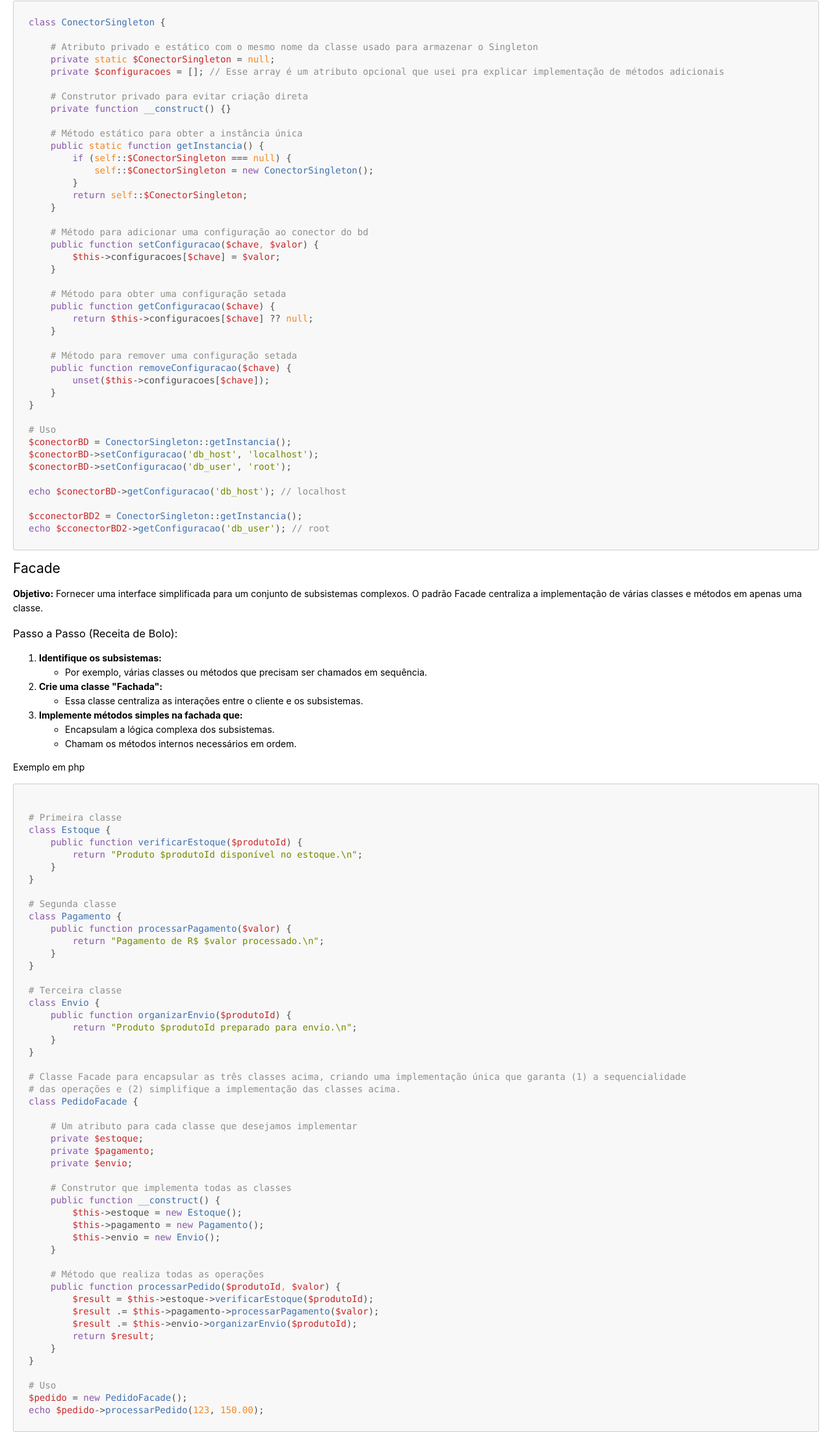
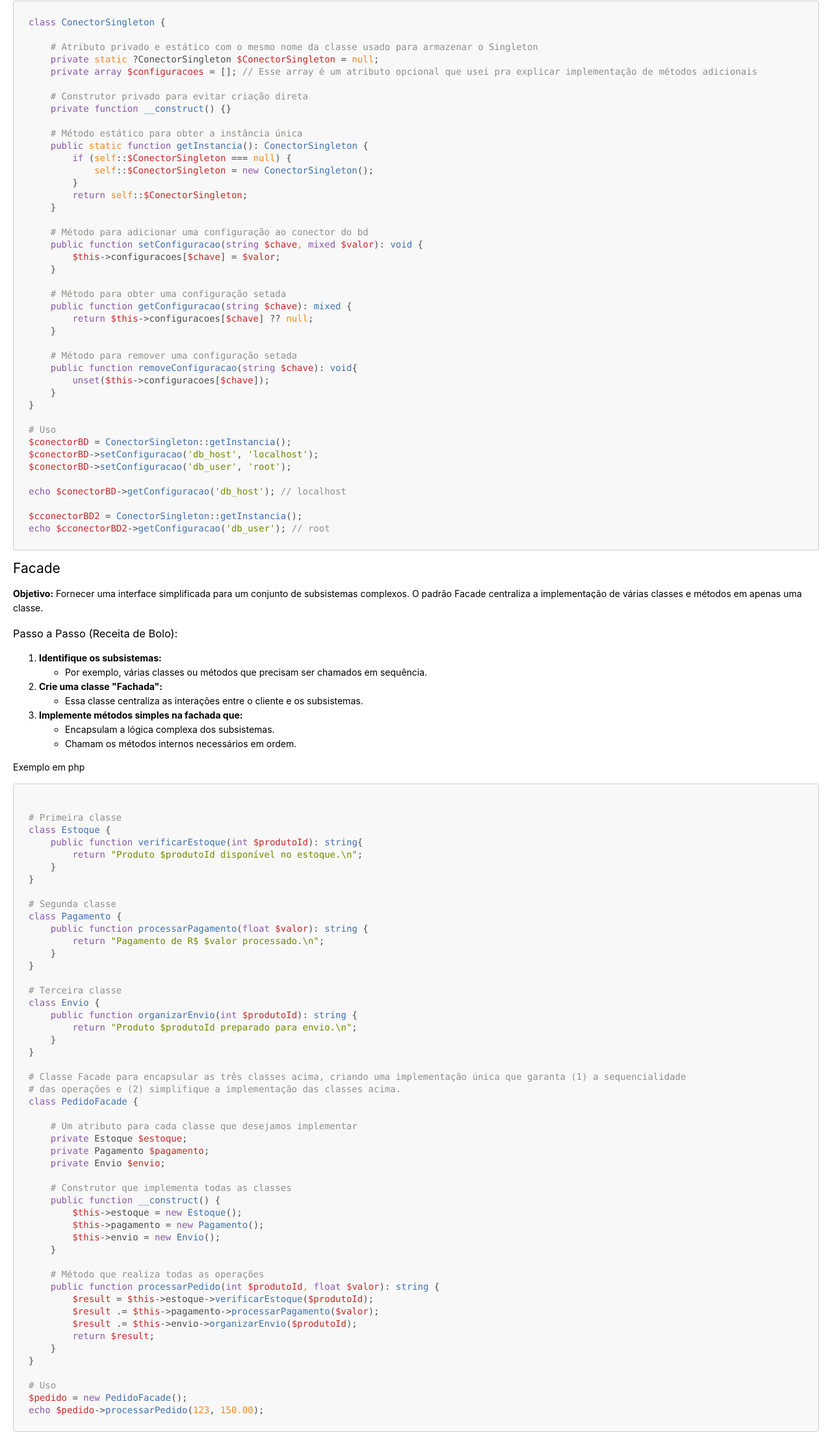
Before and after one commit to evandrovieiramafort/evandrovieiramafort.github.io, a plain HTML site: page mark.html in a window 1280 px wide. Shown: the part 537-2741 px from the top of the page at 65% size. Drawn offline with Linux system fonts and the light colour scheme; a script that the page names is missing.

Commit message:
Update mark.html

```diff
--- a/mark.html
+++ b/mark.html
@@ -1,7 +1,7 @@
 <!DOCTYPE html>
 <html>
 <head>
-<title>mark.md</title>
+<title>markdown.md</title>
 <meta http-equiv="Content-type" content="text/html;charset=UTF-8">
 
 <style>
@@ -391,14 +391,14 @@ code {
 <pre class="hljs"><code><div><span class="hljs-class"><span class="hljs-keyword">class</span> <span class="hljs-title">ConectorSingleton</span> </span>{
 
     <span class="hljs-comment"># Atributo privado e estático com o mesmo nome da classe usado para armazenar o Singleton</span>
-    <span class="hljs-keyword">private</span> <span class="hljs-built_in">static</span> <span class="hljs-variable">$ConectorSingleton</span> = <span class="hljs-literal">null</span>;
-    <span class="hljs-keyword">private</span> <span class="hljs-variable">$configuracoes</span> = []; <span class="hljs-comment">// Esse array é um atributo opcional que usei pra explicar implementação de métodos adicionais</span>
+    <span class="hljs-keyword">private</span> <span class="hljs-built_in">static</span> ?ConectorSingleton <span class="hljs-variable">$ConectorSingleton</span> = <span class="hljs-literal">null</span>;
+    <span class="hljs-keyword">private</span> <span class="hljs-keyword">array</span> <span class="hljs-variable">$configuracoes</span> = []; <span class="hljs-comment">// Esse array é um atributo opcional que usei pra explicar implementação de métodos adicionais</span>
 
     <span class="hljs-comment"># Construtor privado para evitar criação direta</span>
     <span class="hljs-keyword">private</span> <span class="hljs-function"><span class="hljs-keyword">function</span> <span class="hljs-title">__construct</span>(<span class="hljs-params"></span>) </span>{}
 
     <span class="hljs-comment"># Método estático para obter a instância única</span>
-    <span class="hljs-keyword">public</span> <span class="hljs-built_in">static</span> <span class="hljs-function"><span class="hljs-keyword">function</span> <span class="hljs-title">getInstancia</span>(<span class="hljs-params"></span>) </span>{
+    <span class="hljs-keyword">public</span> <span class="hljs-built_in">static</span> <span class="hljs-function"><span class="hljs-keyword">function</span> <span class="hljs-title">getInstancia</span>(<span class="hljs-params"></span>): <span class="hljs-title">ConectorSingleton</span> </span>{
         <span class="hljs-keyword">if</span> (<span class="hljs-built_in">self</span>::<span class="hljs-variable">$ConectorSingleton</span> === <span class="hljs-literal">null</span>) {
             <span class="hljs-built_in">self</span>::<span class="hljs-variable">$ConectorSingleton</span> = <span class="hljs-keyword">new</span> <span class="hljs-title class_">ConectorSingleton</span>();
         }
@@ -406,17 +406,17 @@ code {
     }
 
     <span class="hljs-comment"># Método para adicionar uma configuração ao conector do bd</span>
-    <span class="hljs-keyword">public</span> <span class="hljs-function"><span class="hljs-keyword">function</span> <span class="hljs-title">setConfiguracao</span>(<span class="hljs-params"><span class="hljs-variable">$chave</span>, <span class="hljs-variable">$valor</span></span>) </span>{
+    <span class="hljs-keyword">public</span> <span class="hljs-function"><span class="hljs-keyword">function</span> <span class="hljs-title">setConfiguracao</span>(<span class="hljs-params"><span class="hljs-keyword">string</span> <span class="hljs-variable">$chave</span>, <span class="hljs-keyword">mixed</span> <span class="hljs-variable">$valor</span></span>): <span class="hljs-title">void</span> </span>{
         <span class="hljs-variable language_">$this</span>-&gt;configuracoes[<span class="hljs-variable">$chave</span>] = <span class="hljs-variable">$valor</span>;
     }
 
     <span class="hljs-comment"># Método para obter uma configuração setada</span>
-    <span class="hljs-keyword">public</span> <span class="hljs-function"><span class="hljs-keyword">function</span> <span class="hljs-title">getConfiguracao</span>(<span class="hljs-params"><span class="hljs-variable">$chave</span></span>) </span>{
+    <span class="hljs-keyword">public</span> <span class="hljs-function"><span class="hljs-keyword">function</span> <span class="hljs-title">getConfiguracao</span>(<span class="hljs-params"><span class="hljs-keyword">string</span> <span class="hljs-variable">$chave</span></span>): <span class="hljs-title">mixed</span> </span>{
         <span class="hljs-keyword">return</span> <span class="hljs-variable language_">$this</span>-&gt;configuracoes[<span class="hljs-variable">$chave</span>] ?? <span class="hljs-literal">null</span>;
     }
 
     <span class="hljs-comment"># Método para remover uma configuração setada</span>
-    <span class="hljs-keyword">public</span> <span class="hljs-function"><span class="hljs-keyword">function</span> <span class="hljs-title">removeConfiguracao</span>(<span class="hljs-params"><span class="hljs-variable">$chave</span></span>) </span>{
+    <span class="hljs-keyword">public</span> <span class="hljs-function"><span class="hljs-keyword">function</span> <span class="hljs-title">removeConfiguracao</span>(<span class="hljs-params"><span class="hljs-keyword">string</span> <span class="hljs-variable">$chave</span></span>): <span class="hljs-title">void</span></span>{
         <span class="hljs-keyword">unset</span>(<span class="hljs-variable language_">$this</span>-&gt;configuracoes[<span class="hljs-variable">$chave</span>]);
     }
 }
@@ -457,21 +457,21 @@ de várias classes e métodos em apenas uma classe.</p>
 <pre class="hljs"><code><div>
 <span class="hljs-comment"># Primeira classe </span>
 <span class="hljs-class"><span class="hljs-keyword">class</span> <span class="hljs-title">Estoque</span> </span>{
-    <span class="hljs-keyword">public</span> <span class="hljs-function"><span class="hljs-keyword">function</span> <span class="hljs-title">verificarEstoque</span>(<span class="hljs-params"><span class="hljs-variable">$produtoId</span></span>) </span>{
+    <span class="hljs-keyword">public</span> <span class="hljs-function"><span class="hljs-keyword">function</span> <span class="hljs-title">verificarEstoque</span>(<span class="hljs-params"><span class="hljs-keyword">int</span> <span class="hljs-variable">$produtoId</span></span>): <span class="hljs-title">string</span></span>{
         <span class="hljs-keyword">return</span> <span class="hljs-string">&quot;Produto <span class="hljs-subst">$produtoId</span> disponível no estoque.\n&quot;</span>;
     }
 }
 
 <span class="hljs-comment"># Segunda classe</span>
 <span class="hljs-class"><span class="hljs-keyword">class</span> <span class="hljs-title">Pagamento</span> </span>{
-    <span class="hljs-keyword">public</span> <span class="hljs-function"><span class="hljs-keyword">function</span> <span class="hljs-title">processarPagamento</span>(<span class="hljs-params"><span class="hljs-variable">$valor</span></span>) </span>{
+    <span class="hljs-keyword">public</span> <span class="hljs-function"><span class="hljs-keyword">function</span> <span class="hljs-title">processarPagamento</span>(<span class="hljs-params"><span class="hljs-keyword">float</span> <span class="hljs-variable">$valor</span></span>): <span class="hljs-title">string</span> </span>{
         <span class="hljs-keyword">return</span> <span class="hljs-string">&quot;Pagamento de R$ <span class="hljs-subst">$valor</span> processado.\n&quot;</span>;
     }
 }
 
 <span class="hljs-comment"># Terceira classe</span>
 <span class="hljs-class"><span class="hljs-keyword">class</span> <span class="hljs-title">Envio</span> </span>{
-    <span class="hljs-keyword">public</span> <span class="hljs-function"><span class="hljs-keyword">function</span> <span class="hljs-title">organizarEnvio</span>(<span class="hljs-params"><span class="hljs-variable">$produtoId</span></span>) </span>{
+    <span class="hljs-keyword">public</span> <span class="hljs-function"><span class="hljs-keyword">function</span> <span class="hljs-title">organizarEnvio</span>(<span class="hljs-params"><span class="hljs-keyword">int</span> <span class="hljs-variable">$produtoId</span></span>): <span class="hljs-title">string</span> </span>{
         <span class="hljs-keyword">return</span> <span class="hljs-string">&quot;Produto <span class="hljs-subst">$produtoId</span> preparado para envio.\n&quot;</span>;
     }
 }
@@ -481,9 +481,9 @@ de várias classes e métodos em apenas uma classe.</p>
 <span class="hljs-class"><span class="hljs-keyword">class</span> <span class="hljs-title">PedidoFacade</span> </span>{
 
     <span class="hljs-comment"># Um atributo para cada classe que desejamos implementar</span>
-    <span class="hljs-keyword">private</span> <span class="hljs-variable">$estoque</span>;
-    <span class="hljs-keyword">private</span> <span class="hljs-variable">$pagamento</span>;
-    <span class="hljs-keyword">private</span> <span class="hljs-variable">$envio</span>;
+    <span class="hljs-keyword">private</span> Estoque <span class="hljs-variable">$estoque</span>;
+    <span class="hljs-keyword">private</span> Pagamento <span class="hljs-variable">$pagamento</span>;
+    <span class="hljs-keyword">private</span> Envio <span class="hljs-variable">$envio</span>;
 
     <span class="hljs-comment"># Construtor que implementa todas as classes</span>
     <span class="hljs-keyword">public</span> <span class="hljs-function"><span class="hljs-keyword">function</span> <span class="hljs-title">__construct</span>(<span class="hljs-params"></span>) </span>{
@@ -493,7 +493,7 @@ de várias classes e métodos em apenas uma classe.</p>
     }
 
     <span class="hljs-comment"># Método que realiza todas as operações</span>
-    <span class="hljs-keyword">public</span> <span class="hljs-function"><span class="hljs-keyword">function</span> <span class="hljs-title">processarPedido</span>(<span class="hljs-params"><span class="hljs-variable">$produtoId</span>, <span class="hljs-variable">$valor</span></span>) </span>{
+    <span class="hljs-keyword">public</span> <span class="hljs-function"><span class="hljs-keyword">function</span> <span class="hljs-title">processarPedido</span>(<span class="hljs-params"><span class="hljs-keyword">int</span> <span class="hljs-variable">$produtoId</span>, <span class="hljs-keyword">float</span> <span class="hljs-variable">$valor</span></span>): <span class="hljs-title">string</span> </span>{
         <span class="hljs-variable">$result</span> = <span class="hljs-variable language_">$this</span>-&gt;estoque-&gt;<span class="hljs-title function_ invoke__">verificarEstoque</span>(<span class="hljs-variable">$produtoId</span>);
         <span class="hljs-variable">$result</span> .= <span class="hljs-variable language_">$this</span>-&gt;pagamento-&gt;<span class="hljs-title function_ invoke__">processarPagamento</span>(<span class="hljs-variable">$valor</span>);
         <span class="hljs-variable">$result</span> .= <span class="hljs-variable language_">$this</span>-&gt;envio-&gt;<span class="hljs-title function_ invoke__">organizarEnvio</span>(<span class="hljs-variable">$produtoId</span>);
@@ -509,58 +509,58 @@ de várias classes e métodos em apenas uma classe.</p>
 <p>Objetivo: Permitir que objetos observadores sejam notificados automaticamente sempre que o objeto observado sofrer mudanças.</p>
 <h3 id="passo-a-passo-receita-de-bolo">Passo a Passo (Receita de Bolo):</h3>
 <ol>
-<li>Crie uma interface para os Observadores:
+<li><strong>Crie uma interface para os Observadores:</strong>
 <ul>
 <li>Deve conter um método que será chamado quando ocorrer uma mudança.</li>
 </ul>
 </li>
-<li>Implemente a interface nos observadores que desejam ser notificados.</li>
-<li>Adicione uma lista de observadores no objeto observado.</li>
-<li>Implemente métodos para adicionar, remover e notificar observadores.</li>
-<li>Sempre que algo mudar no objeto observado, chame o método de notificação.</li>
+<li><strong>Implemente a interface nos observadores que desejam ser notificados.</strong></li>
+<li><strong>Adicione uma lista de observadores no objeto observado.</strong></li>
+<li><strong>Implemente métodos para adicionar, remover e notificar observadores.</strong></li>
+<li><strong>Sempre que algo mudar no objeto observado, chame o método de notificação.</strong></li>
 </ol>
 <p>Exemplo em php:</p>
 <pre class="hljs"><code><div>
 <span class="hljs-comment"># Interface que será aplicada nas classes desejadas</span>
 <span class="hljs-class"><span class="hljs-keyword">interface</span> <span class="hljs-title">Observer</span> </span>{
     <span class="hljs-comment"># Método que será implementado pelas classes que observam notificações</span>
-    <span class="hljs-keyword">public</span> <span class="hljs-function"><span class="hljs-keyword">function</span> <span class="hljs-title">notificar</span>(<span class="hljs-params"><span class="hljs-variable">$mensagem</span></span>)</span>;
+    <span class="hljs-keyword">public</span> <span class="hljs-function"><span class="hljs-keyword">function</span> <span class="hljs-title">notificar</span>(<span class="hljs-params"><span class="hljs-keyword">string</span> <span class="hljs-variable">$mensagem</span></span>): <span class="hljs-title">void</span></span>;
 }
 
 <span class="hljs-comment"># Classe que implementará a interface Observer</span>
 <span class="hljs-class"><span class="hljs-keyword">class</span> <span class="hljs-title">Usuario</span> <span class="hljs-keyword">implements</span> <span class="hljs-title">Observer</span> </span>{
-    <span class="hljs-keyword">private</span> <span class="hljs-variable">$nome</span>; <span class="hljs-comment">// Atributo para armazenar o nome do usuário</span>
+    <span class="hljs-keyword">private</span> <span class="hljs-keyword">string</span> <span class="hljs-variable">$nome</span>; <span class="hljs-comment">// Atributo para armazenar o nome do usuário</span>
 
     <span class="hljs-comment"># Construtor para inicializar o nome do usuário</span>
-    <span class="hljs-keyword">public</span> <span class="hljs-function"><span class="hljs-keyword">function</span> <span class="hljs-title">__construct</span>(<span class="hljs-params"><span class="hljs-variable">$nome</span></span>) </span>{
+    <span class="hljs-keyword">public</span> <span class="hljs-function"><span class="hljs-keyword">function</span> <span class="hljs-title">__construct</span>(<span class="hljs-params"><span class="hljs-keyword">string</span> <span class="hljs-variable">$nome</span></span>) </span>{
         <span class="hljs-variable language_">$this</span>-&gt;nome = <span class="hljs-variable">$nome</span>;
     }
 
     <span class="hljs-comment"># Implementação do método notificar, definido na interface Observer</span>
     <span class="hljs-comment"># Esse método será chamado para enviar notificações ao usuário</span>
-    <span class="hljs-keyword">public</span> <span class="hljs-function"><span class="hljs-keyword">function</span> <span class="hljs-title">notificar</span>(<span class="hljs-params"><span class="hljs-variable">$mensagem</span></span>) </span>{
+    <span class="hljs-keyword">public</span> <span class="hljs-function"><span class="hljs-keyword">function</span> <span class="hljs-title">notificar</span>(<span class="hljs-params"><span class="hljs-keyword">string</span> <span class="hljs-variable">$mensagem</span></span>): <span class="hljs-title">void</span> </span>{
         <span class="hljs-keyword">echo</span> <span class="hljs-string">&quot;Notificação para <span class="hljs-subst">{$this-&gt;nome}</span>: <span class="hljs-subst">{$mensagem}</span>\n&quot;</span>;
     }
 }
 
 <span class="hljs-comment"># Classe Blog que será o sujeito &quot;observado&quot; pelos usuários</span>
 <span class="hljs-class"><span class="hljs-keyword">class</span> <span class="hljs-title">Blog</span> </span>{
-    <span class="hljs-keyword">private</span> <span class="hljs-variable">$inscritos</span> = []; <span class="hljs-comment">// Lista de objetos que implementam Observer (usuários inscritos)</span>
-    <span class="hljs-keyword">private</span> <span class="hljs-variable">$artigos</span> = [];  <span class="hljs-comment">// Lista de artigos publicados no blog</span>
+    <span class="hljs-keyword">private</span> <span class="hljs-keyword">array</span> <span class="hljs-variable">$inscritos</span> = []; <span class="hljs-comment">// Lista de objetos que implementam Observer (usuários inscritos)</span>
+    <span class="hljs-keyword">private</span> <span class="hljs-keyword">array</span> <span class="hljs-variable">$artigos</span> = [];  <span class="hljs-comment">// Lista de artigos publicados no blog</span>
 
     <span class="hljs-comment"># Método para inscrever um usuário no blog</span>
-    <span class="hljs-keyword">public</span> <span class="hljs-function"><span class="hljs-keyword">function</span> <span class="hljs-title">inscrever</span>(<span class="hljs-params">Observer <span class="hljs-variable">$usuario</span></span>) </span>{
+    <span class="hljs-keyword">public</span> <span class="hljs-function"><span class="hljs-keyword">function</span> <span class="hljs-title">inscrever</span>(<span class="hljs-params">Observer <span class="hljs-variable">$usuario</span></span>): <span class="hljs-title">void</span> </span>{
         <span class="hljs-variable language_">$this</span>-&gt;inscritos[] = <span class="hljs-variable">$usuario</span>; <span class="hljs-comment">// Adiciona o usuário na lista de inscritos</span>
     }
 
     <span class="hljs-comment"># Método para publicar um novo artigo</span>
-    <span class="hljs-keyword">public</span> <span class="hljs-function"><span class="hljs-keyword">function</span> <span class="hljs-title">publicarArtigo</span>(<span class="hljs-params"><span class="hljs-variable">$titulo</span></span>) </span>{
+    <span class="hljs-keyword">public</span> <span class="hljs-function"><span class="hljs-keyword">function</span> <span class="hljs-title">publicarArtigo</span>(<span class="hljs-params"><span class="hljs-keyword">string</span> <span class="hljs-variable">$titulo</span></span>): <span class="hljs-title">void</span> </span>{
         <span class="hljs-variable language_">$this</span>-&gt;artigos[] = <span class="hljs-variable">$titulo</span>; <span class="hljs-comment">// Armazena o título do novo artigo</span>
         <span class="hljs-variable language_">$this</span>-&gt;<span class="hljs-title function_ invoke__">notificarUsuarios</span>(<span class="hljs-string">&quot;Novo artigo publicado: <span class="hljs-subst">$titulo</span>&quot;</span>); <span class="hljs-comment">// Notifica os inscritos sobre o novo artigo</span>
     }
 
     <span class="hljs-comment"># Método privado para notificar todos os usuários inscritos</span>
-    <span class="hljs-keyword">private</span> <span class="hljs-function"><span class="hljs-keyword">function</span> <span class="hljs-title">notificarUsuarios</span>(<span class="hljs-params"><span class="hljs-variable">$mensagem</span></span>) </span>{
+    <span class="hljs-keyword">private</span> <span class="hljs-function"><span class="hljs-keyword">function</span> <span class="hljs-title">notificarUsuarios</span>(<span class="hljs-params"><span class="hljs-keyword">string</span> <span class="hljs-variable">$mensagem</span></span>): <span class="hljs-title">void</span> </span>{
         <span class="hljs-comment"># Itera sobre todos os inscritos e chama o método notificar para cada um</span>
         <span class="hljs-keyword">foreach</span> (<span class="hljs-variable language_">$this</span>-&gt;inscritos <span class="hljs-keyword">as</span> <span class="hljs-variable">$usuario</span>) {
             <span class="hljs-variable">$usuario</span>-&gt;<span class="hljs-title function_ invoke__">notificar</span>(<span class="hljs-variable">$mensagem</span>);
```
